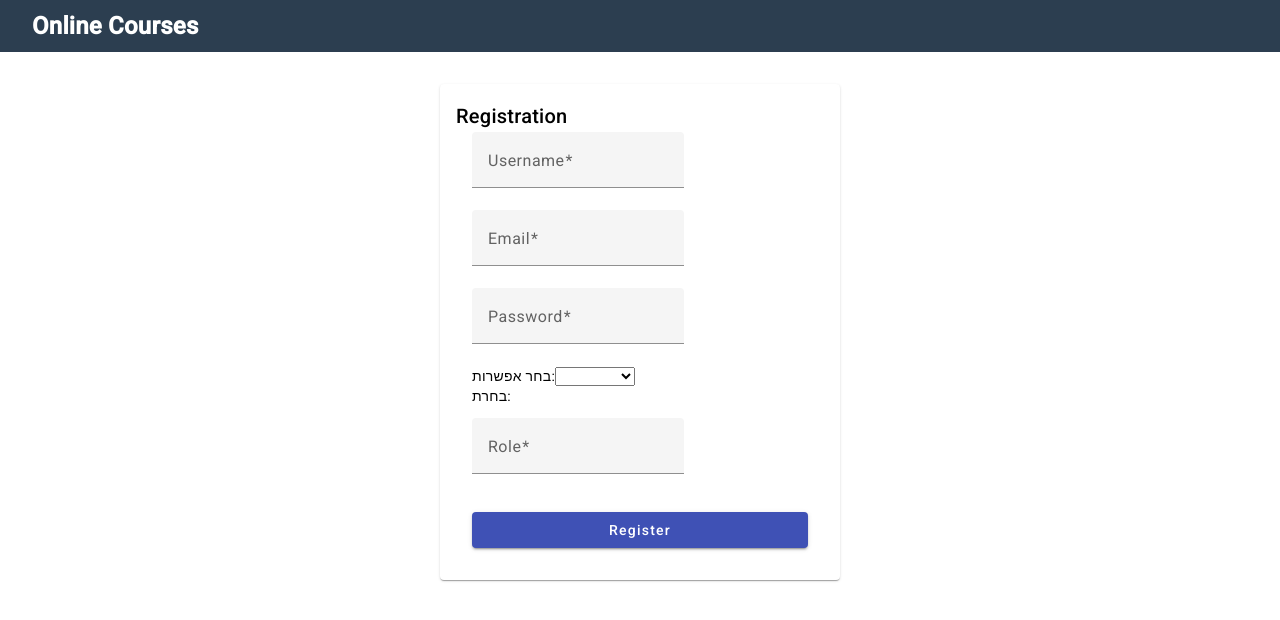
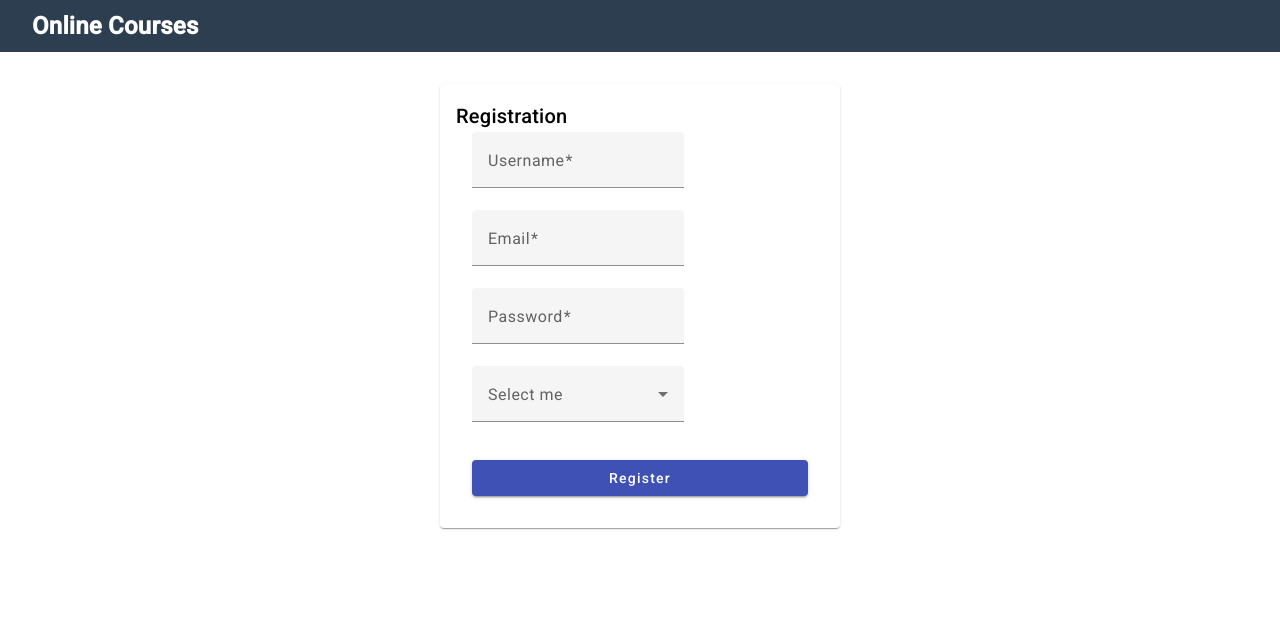
Before and after one commit to rachelyLevisson/Angular-CoursesOnline, an Angular app: page /register in a window 1280 px wide. Shown: the top 620 px of the page. Built offline with nearby package versions, Linux system fonts and the light colour scheme.

Commit message:
good night!!

```diff
--- a/src/app/components/register/register.component.css
+++ b/src/app/components/register/register.component.css
@@ -1,4 +1,4 @@
-mat-card {
+mat-card{
     max-width: 400px;
     margin: 2rem auto;
     padding: 1rem;
--- a/src/app/components/register/register.component.html
+++ b/src/app/components/register/register.component.html
@@ -4,39 +4,37 @@
     <form [formGroup]="registrationForm" (ngSubmit)="onSubmit()">
       <mat-form-field appearance="fill">
         <mat-label>Username</mat-label>
-        <input matInput formControlName="name" required>
+        <input matInput formControlName="name" required />
       </mat-form-field>
 
       <mat-form-field appearance="fill">
         <mat-label>Email</mat-label>
-        <input matInput formControlName="email" type="email" required>
+        <input matInput formControlName="email" type="email" required />
       </mat-form-field>
 
       <mat-form-field appearance="fill">
         <mat-label>Password</mat-label>
-        <input matInput formControlName="password" type="password" required>
+        <input matInput formControlName="password" type="password" required />
+      </mat-form-field>
+
+      <mat-form-field>
+        <mat-label>Select me</mat-label>
+        <mat-select>
+           <mat-option value="option">student</mat-option>
+           <mat-option value="option">teacher</mat-option>
+           <mat-option value="option">admin</mat-option>
+        </mat-select>
+        <!-- <mat-hint align="end">Here's the dropdown arrow ^</mat-hint> -->
       </mat-form-field>
 
       <!-- <mat-form-field appearance="fill">
-        <mat-label>Role</mat-label>
-        <input matInput formControlName="role" type="text" required>
-      </mat-form-field> -->
-
-
-      <div class="dropdown-container">
-        <label for="options">בחר אפשרות:</label>
-        <select [formControl]="selectedOption" id="options">
+        <mat-label>בחר אפשרות:</mat-label>
+        <select formControlName="option" id="options">
           @for (option of options; track option) {
-            <option [ngValue]="option">{{ option }}</option>
+          <option [ngValue]="option">{{ option }}</option>
           }
         </select>
-      </div>
-      <p>בחרת: {{ selectedOption.value }}</p>
-
-      <mat-form-field appearance="fill">
-        <mat-label>Role</mat-label>
-        <input matInput formControlName="role" type="text" required>
-      </mat-form-field>
+      </mat-form-field> -->
 
       <button mat-raised-button color="primary" type="submit">Register</button>
     </form>
--- a/src/app/components/register/register.component.ts
+++ b/src/app/components/register/register.component.ts
@@ -1,12 +1,18 @@
-import { Component } from '@angular/core';
+import { Component, signal } from '@angular/core';
 import { CommonModule } from '@angular/common';
 import { MatButtonModule } from '@angular/material/button';
 import { MatFormFieldModule } from '@angular/material/form-field';
 import { MatCardModule } from '@angular/material/card';
 import { AuthService } from '../../services/auth.service';
 import { Router, RouterOutlet } from '@angular/router';
-import { ReactiveFormsModule, FormGroup, FormControl, FormBuilder } from '@angular/forms';
+import {
+  ReactiveFormsModule,
+  FormGroup,
+  FormControl,
+  FormBuilder,
+} from '@angular/forms';
 import { MatInputModule } from '@angular/material/input';
+import { MatSelectModule } from '@angular/material/select';
 
 @Component({
   selector: 'app-register',
@@ -18,39 +24,48 @@ import { MatInputModule } from '@angular/material/input';
     MatButtonModule,
     MatFormFieldModule,
     RouterOutlet,
-    MatCardModule
+    MatCardModule,
+    MatSelectModule,
   ],
   templateUrl: './register.component.html',
-  styleUrls: ['./register.component.css']
+  styleUrls: ['./register.component.css'],
 })
 export class RegisterComponent {
   registrationForm: FormGroup;
-  selectedOption = new FormControl();
-  options = ['אפשרות 1', 'אפשרות 2', 'אפשרות 3'];
+  // selectedOption = new FormControl();
+  // options = ['student', 'techer', 'admin'];
+  protected readonly value = signal('');
+  items: any;
 
-  constructor(private fb: FormBuilder, private httpAuth : AuthService, private router : Router) {
+  constructor(
+    private fb: FormBuilder,
+    private httpAuth: AuthService,
+    private router: Router
+  ) {
     this.registrationForm = this.fb.group({
       name: [''],
       email: [''],
       password: [''],
-      role: ['']
+      role: [''],
     });
   }
 
+  protected onInput(event: Event) {
+    this.value.set((event.target as HTMLInputElement).value);
+  }
   onSubmit() {
     if (this.registrationForm.valid) {
       console.log('Form Submitted!', this.registrationForm.value);
-     this.httpAuth.register(this.fb).subscribe({
-      next: (res) => {
-        alert("הפרטים נשמרו בהצלחה!!");
-        this.router.navigate(['/courses'])
-      },
-      error: (e) => {
-        console.log(e);
-        alert("error!!! check this")
-      }
-     })
-
+      this.httpAuth.register(this.fb).subscribe({
+        next: (res) => {
+          alert('הפרטים נשמרו בהצלחה!!');
+          this.router.navigate(['/courses']);
+        },
+        error: (e) => {
+          console.log(e);
+          alert('error!!! check this');
+        },
+      });
     }
   }
 }
```
